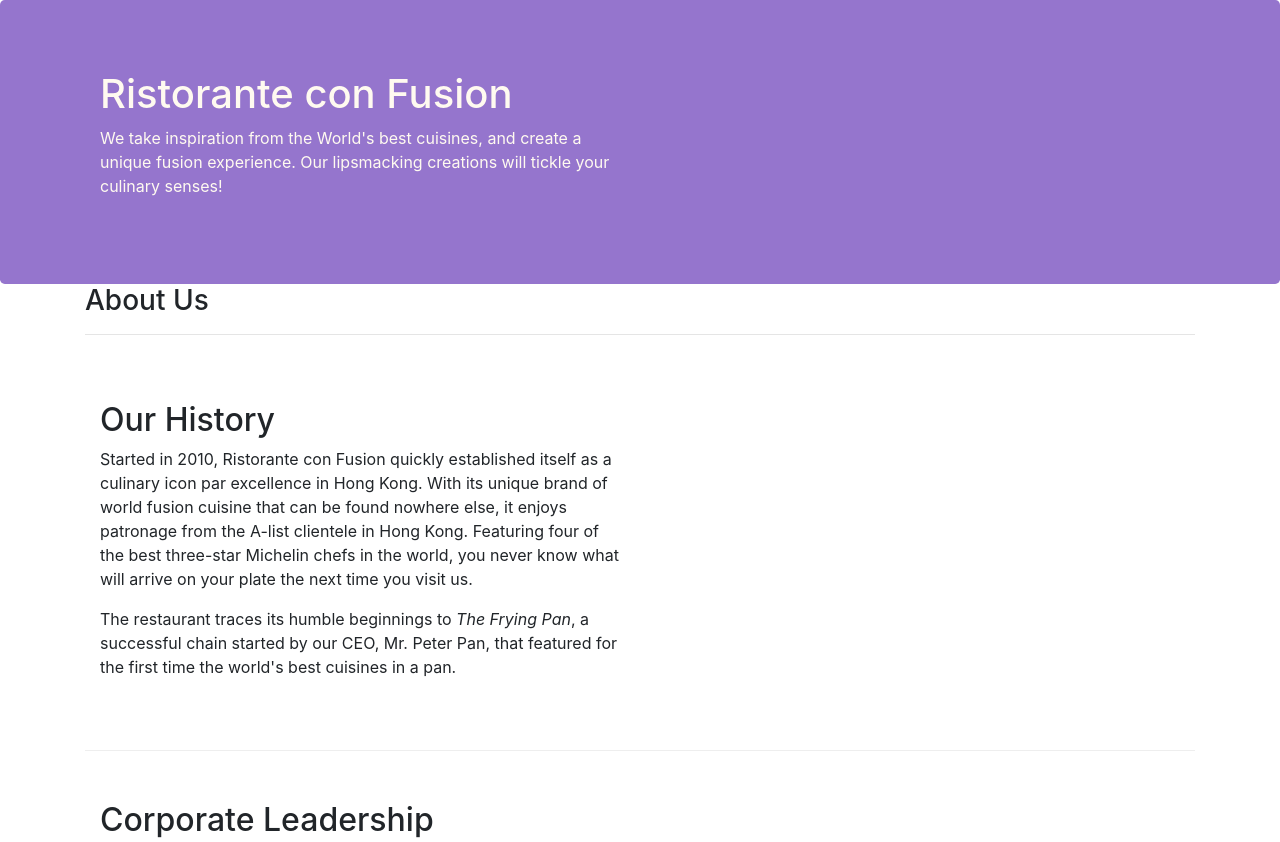
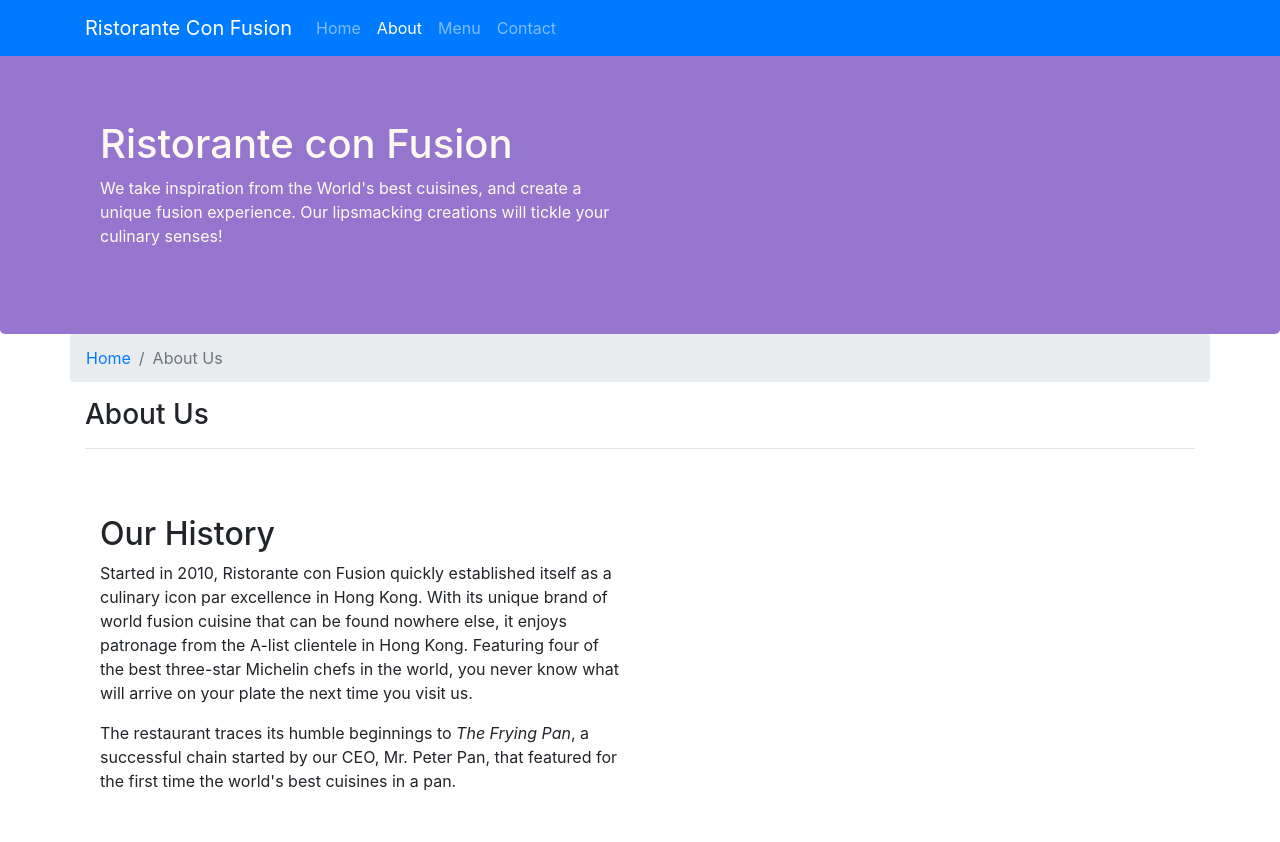
Before and after one commit to arpitsodani15/Bootstrap4, a website: page aboutus.html in a window 1280 px wide. Shown: the top 842 px of the page. Drawn offline with nearby package versions, Linux system fonts and the light colour scheme.

Commit message:
Navbar and Breadcrumbs

```diff
--- a/aboutus.html
+++ b/aboutus.html
@@ -19,6 +19,29 @@
 
 <body>
 
+    <nav class="navbar navbar-dark navbar-expand-sm bg-primary fixed-top">
+        <div class="container">
+
+            <button class="navbar-toggler" type="button" data-toggle="collapse" data-target="#Navbar">
+                <span class="navbar-toggler-icon"></span>
+            </button>
+
+           <a class="navbar-brand" href="#">Ristorante Con Fusion</a>
+
+           <div class="collapse navbar-collapse" id="Navbar">
+
+           <ul class="navbar-nav mr-auto">
+                <li class="nav-item"><a class="nav-link" href="./index.html">Home</a></li>
+                <li class="nav-item active"><a class="nav-link" href="">About</a></li>
+                <li class="nav-item"><a class="nav-link" href="#">Menu</a></li>
+                <li class="nav-item"><a class="nav-link" href="#">Contact</a></li>
+            </ul>
+
+            </div>
+
+        </div>
+    </nav>
+
     <header class="jumbotron">
         <div class="container">
             <div class="row row-header">
@@ -34,10 +57,17 @@
 
     <div class="container">
         <div class="row">
+
+            <ol class="col-12 breadcrumb">
+                <li class="breadcrumb-item"><a href="./index.html">Home</a></li>
+                <li class="breadcrumb-item active">About Us</li>
+            </ol>
+
             <div class="col-12 col-sm-12">
                <h3>About Us</h3>
                <hr>
             </div>
+
         </div>
 
         <div class="row row-content">
@@ -73,7 +103,7 @@
                 <div class="col-4 offset-1 col-sm-2">
                     <h5>Links</h5>
                     <ul class="list-unstyled">
-                        <li><a href="#">Home</a></li>
+                        <li><a href="./index.html">Home</a></li>
                         <li><a href="#">About</a></li>
                         <li><a href="#">Menu</a></li>
                         <li><a href="#">Contact</a></li>
@@ -109,6 +139,11 @@
         </div>
     </footer>
 
+        <!-- jQuery first, then Popper.js, then Bootstrap JS. -->
+        <script src="node_modules/jquery/dist/jquery.slim.min.js"></script>
+        <script src="node_modules/popper.js/dist/umd/popper.min.js"></script>
+        <script src="node_modules/bootstrap/dist/js/bootstrap.min.js"></script>
+
 </body>
 
 </html>
--- a/css/styles.css
+++ b/css/styles.css
@@ -27,3 +27,11 @@ address{
     margin:0px;
     color:#0f0f0f;
 }
+body{
+    padding:50px 0px 0px 0px;
+    z-index:0;
+}
+
+.navbar-dark {
+     background-color: #512DA8;
+}
```
Also changed, not shown: index.html (+24 -1 lines).
